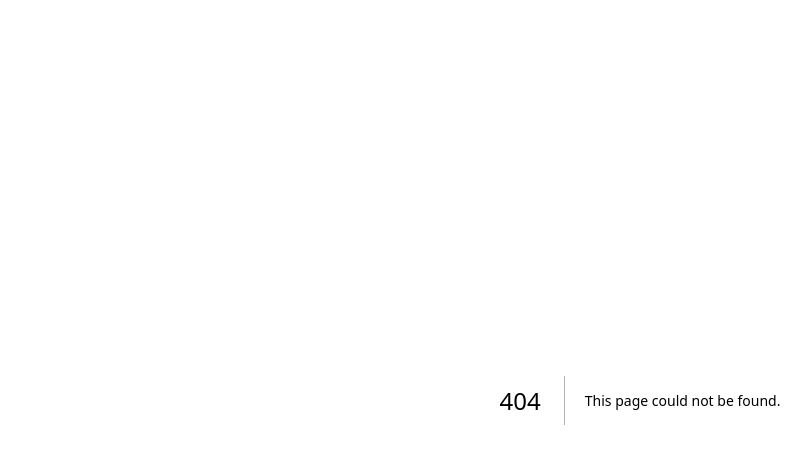
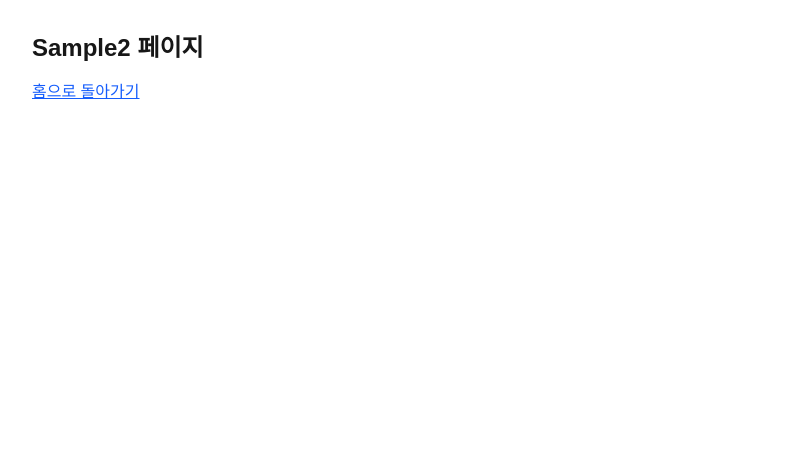
Before and after one commit to aircook/nextjs-js-sample, a Next.js app: page /sample2 in a window 1280 px wide. Before the commit this address had no page. Shown: the top 464 px of the page, without its empty margins (0-811 px from the left). Built offline with nearby package versions, Linux system fonts and the light colour scheme.

Commit message:
Add app router samples
app/ 디렉터리 기반

```diff
--- a/app/page.js
+++ b/app/page.js
@@ -1,4 +1,5 @@
 import Image from "next/image";
+import Link from "next/link";
 
 export default function Home() {
   return (
@@ -50,7 +51,19 @@ export default function Home() {
             Read our docs
           </a>
         </div>
+
+        {/* 👇 main과 footer 사이에 링크 삽입 시작 */}
+        <div className="my-4 flex gap-4">
+          <Link href="/sample1" className="text-blue-600 underline">
+            Sample1 페이지로 이동
+          </Link>
+          <Link href="/sample2" className="text-blue-600 underline">
+            Sample2 페이지로 이동
+          </Link>
+        </div>
+        {/* 👇 main과 footer 사이에 링크 삽입 끝 */}
       </main>
+
       <footer className="row-start-3 flex gap-[24px] flex-wrap items-center justify-center">
         <a
           className="flex items-center gap-2 hover:underline hover:underline-offset-4"
--- /dev/null
+++ b/app/sample1/page.js
@@ -0,0 +1,12 @@
+import Link from "next/link";
+
+export default function Sample1() {
+    return (
+        <main className="p-8">
+            <h1 className="text-2xl font-bold">Sample1 페이지</h1>
+            <Link href="/" className="text-blue-600 underline block mt-4">
+                홈으로 돌아가기
+            </Link>
+        </main>
+    );
+}
--- /dev/null
+++ b/app/sample2/page.js
@@ -0,0 +1,12 @@
+import Link from "next/link";
+
+export default function Sample2() {
+    return (
+        <main className="p-8">
+            <h1 className="text-2xl font-bold">Sample2 페이지</h1>
+            <Link href="/" className="text-blue-600 underline block mt-4">
+                홈으로 돌아가기
+            </Link>
+        </main>
+    );
+}
```
